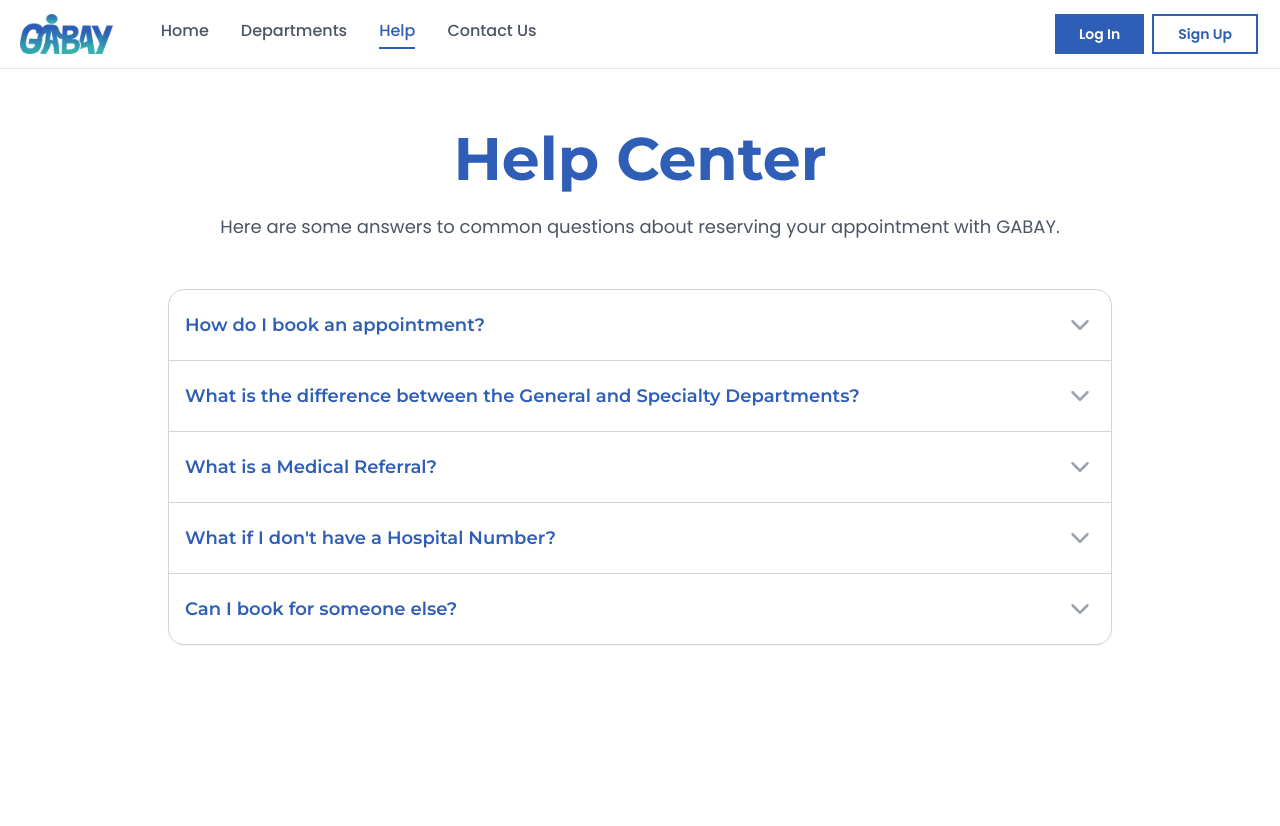
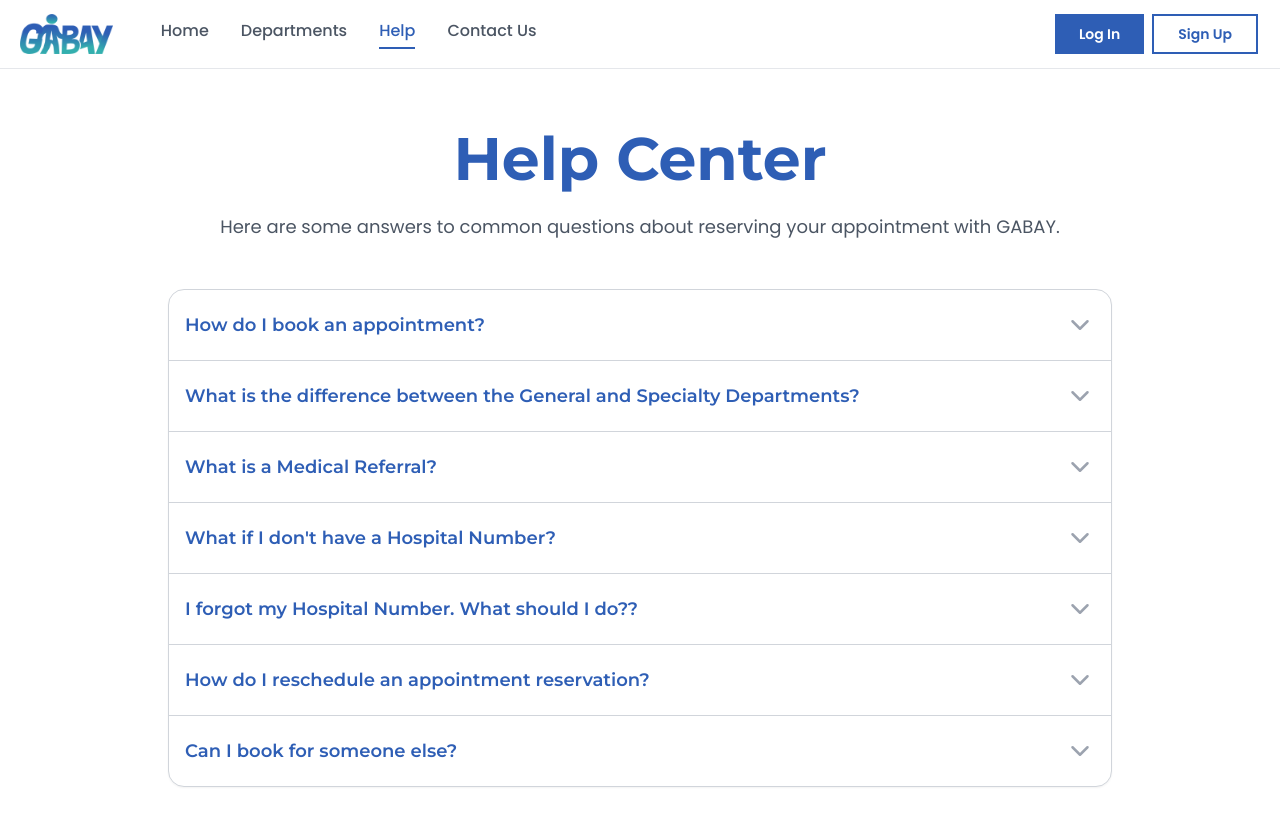
Before and after one commit to BiancaTelan/GABAY, a React (Vite) app in the folder frontend/: page /help in a window 1280 px wide. Before the commit the page ends 800 px from the top, so only its background shows below. Built offline with nearby package versions, Linux system fonts and the light colour scheme.

Commit message:
finished help page

```diff
--- a/frontend/src/pages/Help.jsx
+++ b/frontend/src/pages/Help.jsx
@@ -21,7 +21,15 @@ export default function Help() {
         />
         <FAQItem
           question="What if I don't have a Hospital Number?"
-          answer="GABAY can generate you a hospital number if you are a new patient. Please take note of it since it will be PERMANENT."
+          answer="If you are a new patient, GABAY can generate you a hospital number upon Sign Up. Please take note of it since it will be PERMANENT."
+        />
+        <FAQItem
+          question="I forgot my Hospital Number. What should I do??"
+          answer="Patients can check their Hospital Number on their Account Page."
+        />
+        <FAQItem
+          question="How do I reschedule an appointment reservation?"
+          answer="In your Inbox, you can reschedule by pressing the provided link on your cancelled appointment or by simply filling out a new form."
         />
         <FAQItem
           question="Can I book for someone else?"
```
